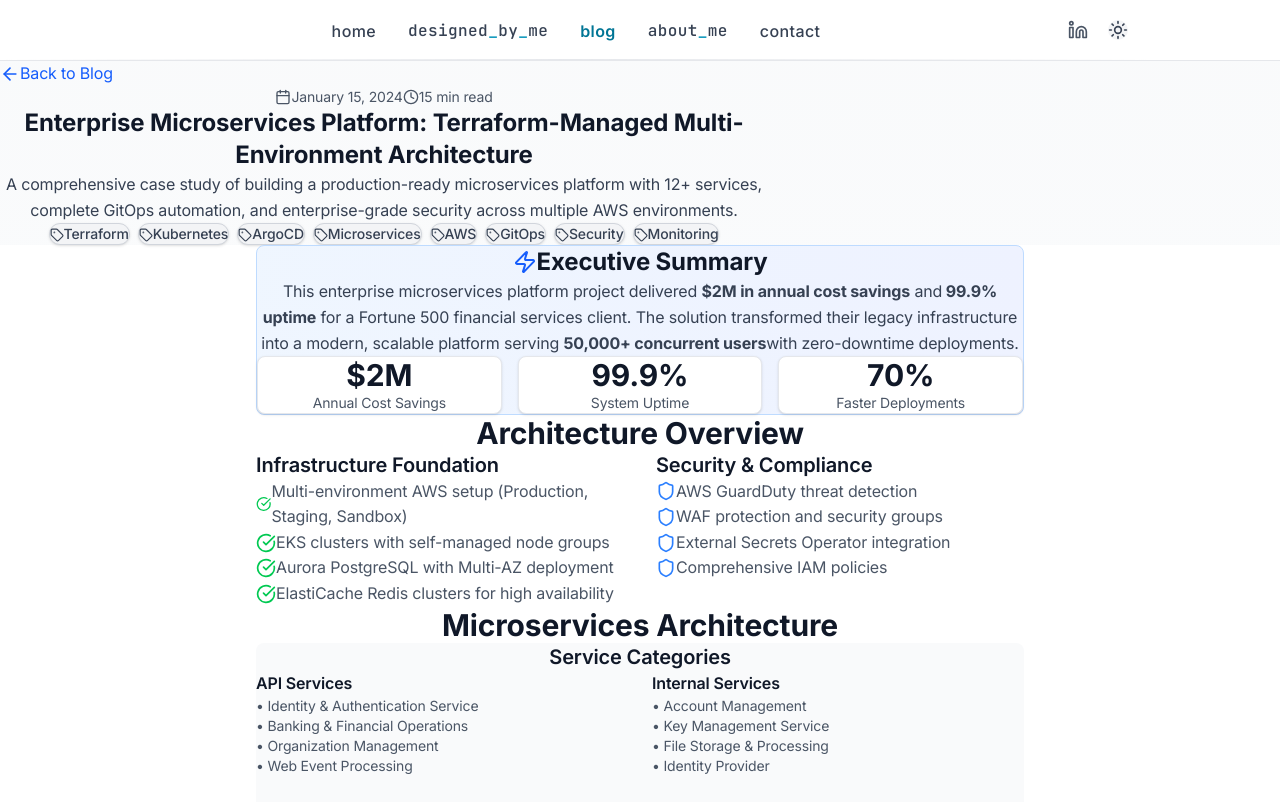
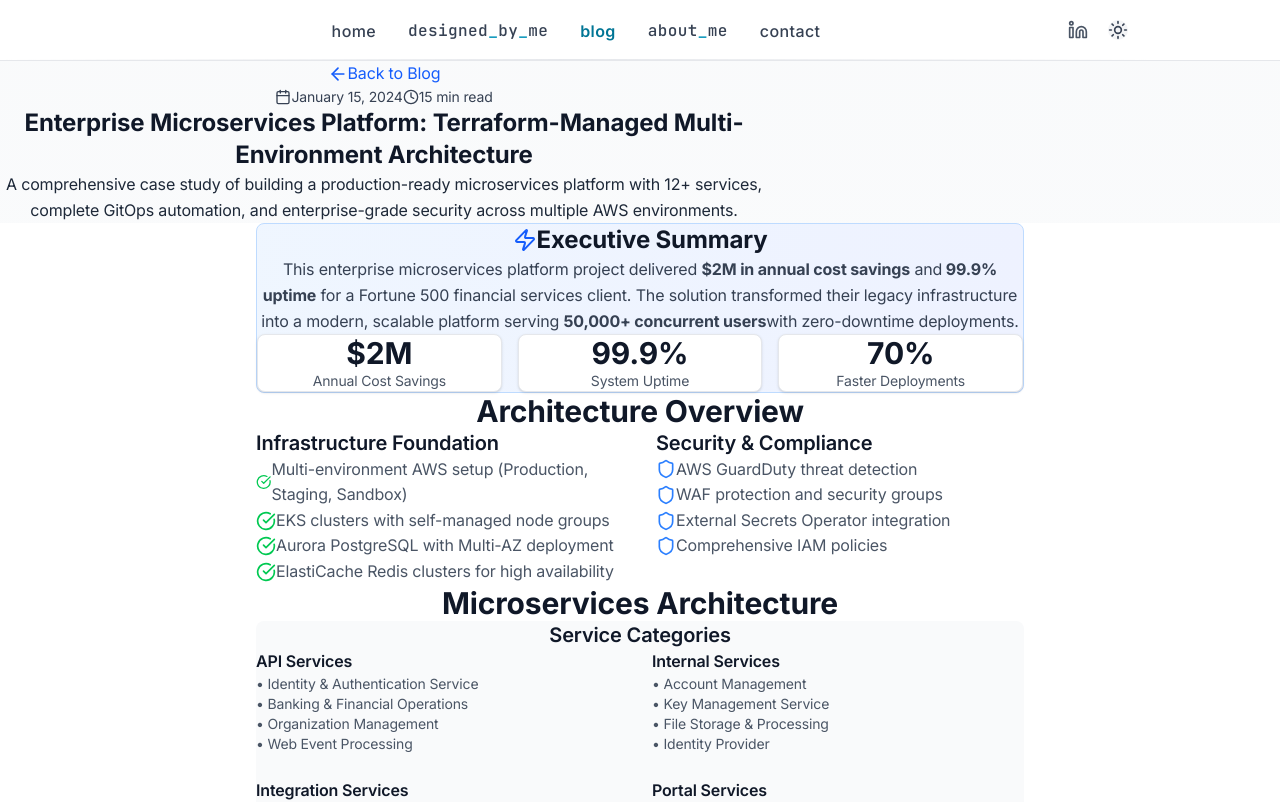
Before and after one commit to amohsenter09-github/devops-portfolio-website, a Next.js app: page /blog/enterprise-microservices-platform in a window 1280 px wide. Shown: the top 802 px of the page. Built offline with nearby package versions, Linux system fonts and the light colour scheme.

Commit message:
Refactor layout and styling of Enterprise Microservices Platform blog post
- Removed unused icon imports to streamline the code.
- Adjusted text colors for improved readability and consistency across themes.
- Centered alignment of elements for better visual appeal and user experience.

```diff
--- a/src/app/blog/enterprise-microservices-platform/page.tsx
+++ b/src/app/blog/enterprise-microservices-platform/page.tsx
@@ -2,7 +2,7 @@
 
 import { motion } from "framer-motion";
 import Link from "next/link";
-import { ArrowLeft, Calendar, Clock, Tag, CheckCircle, Zap, Shield, Database, Cloud, GitBranch, Monitor, Code, BarChart3, Search } from "lucide-react";
+import { ArrowLeft, Calendar, Clock, CheckCircle, Zap, Shield, Database, Cloud, GitBranch, Monitor, Code, BarChart3, Search } from "lucide-react";
 import { ArticleLayout, Section } from "@/components/Layout";
 
 export default function EnterpriseMicroservicesPlatform() {
@@ -16,7 +16,7 @@ export default function EnterpriseMicroservicesPlatform() {
         transition={{ duration: 0.6 }}
       >
         <div className="max-w-3xl mx-auto px-4 sm:px-6 lg:px-8 w-full">
-          <div className="w-full flex justify-start mb-8">
+          <div className="w-full flex justify-center mb-8">
             <Link
               href="/blog"
               className="inline-flex items-center text-blue-600 dark:text-blue-400 hover:underline"
@@ -26,32 +26,20 @@ export default function EnterpriseMicroservicesPlatform() {
             </Link>
           </div>
 
-          <div className="flex items-center justify-center mb-6 text-sm text-gray-600 dark:text-gray-400">
+          <div className="flex items-center justify-center mb-6 text-sm text-gray-700 dark:text-gray-300">
             <Calendar size={16} className="mr-2" />
             January 15, 2024
             <Clock size={16} className="ml-4 mr-2" />
             15 min read
           </div>
 
-          <h1 className="text-xl sm:text-2xl font-bold mb-4 text-gray-900 dark:text-gray-100 text-center">
+          <h1 className="text-xl sm:text-2xl font-bold mb-4 text-gray-900 dark:text-white text-center">
             Enterprise Microservices Platform: Terraform-Managed Multi-Environment Architecture
           </h1>
-          <p className="text-sm sm:text-base text-gray-700 dark:text-gray-300 leading-relaxed mb-6 text-center">
+          <p className="text-sm sm:text-base text-gray-800 dark:text-gray-200 leading-relaxed mb-6 text-center">
             A comprehensive case study of building a production-ready microservices platform with 12+ services,
             complete GitOps automation, and enterprise-grade security across multiple AWS environments.
           </p>
-
-          <div className="flex flex-wrap justify-center gap-2 mt-6">
-            {["Terraform", "Kubernetes", "ArgoCD", "Microservices", "AWS", "GitOps", "Security", "Monitoring"].map((tag) => (
-              <span
-                key={tag}
-                className="px-4 py-2 bg-gray-100 dark:bg-gray-800 text-gray-700 dark:text-gray-300 border border-gray-300 dark:border-gray-700 text-sm rounded-full font-medium shadow-sm hover:bg-gray-200 dark:hover:bg-gray-700 transition-colors duration-200"
-              >
-                <Tag size={14} className="inline mr-1.5" />
-                {tag}
-              </span>
-            ))}
-          </div>
         </div>
       </motion.section>
 
```
